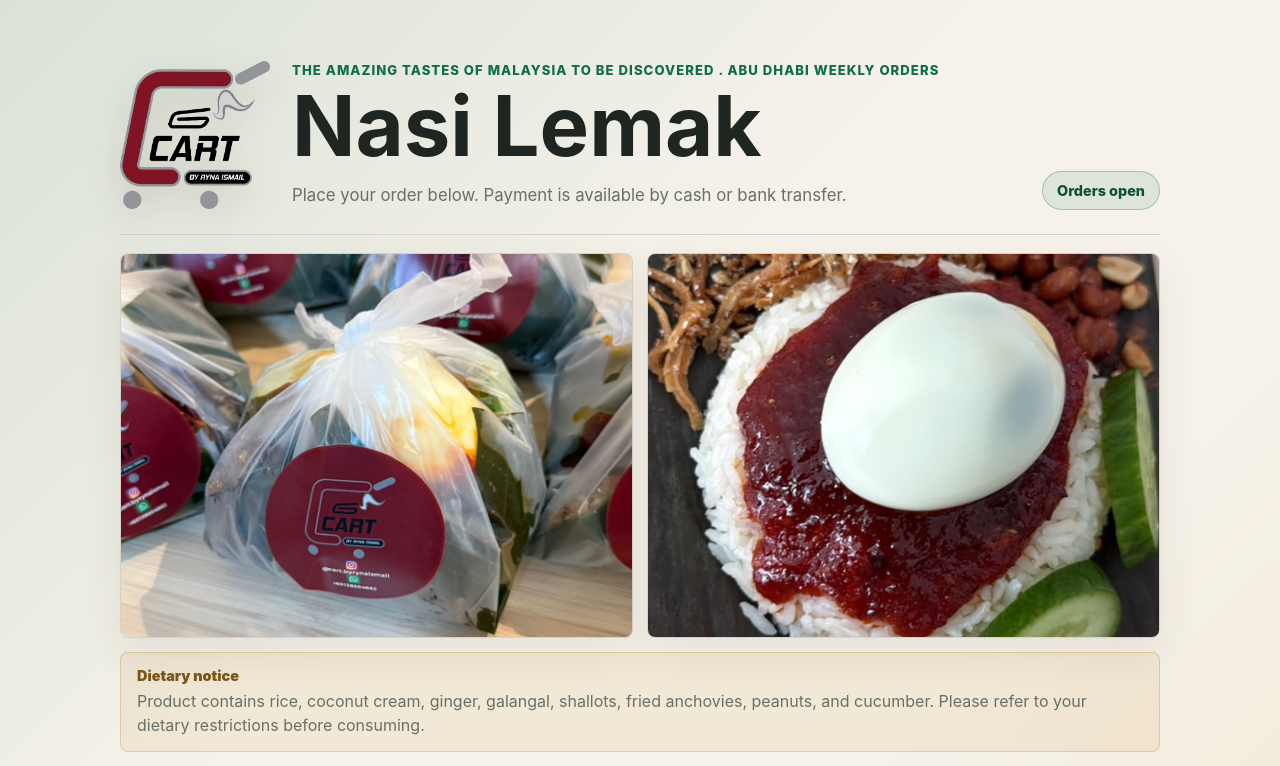
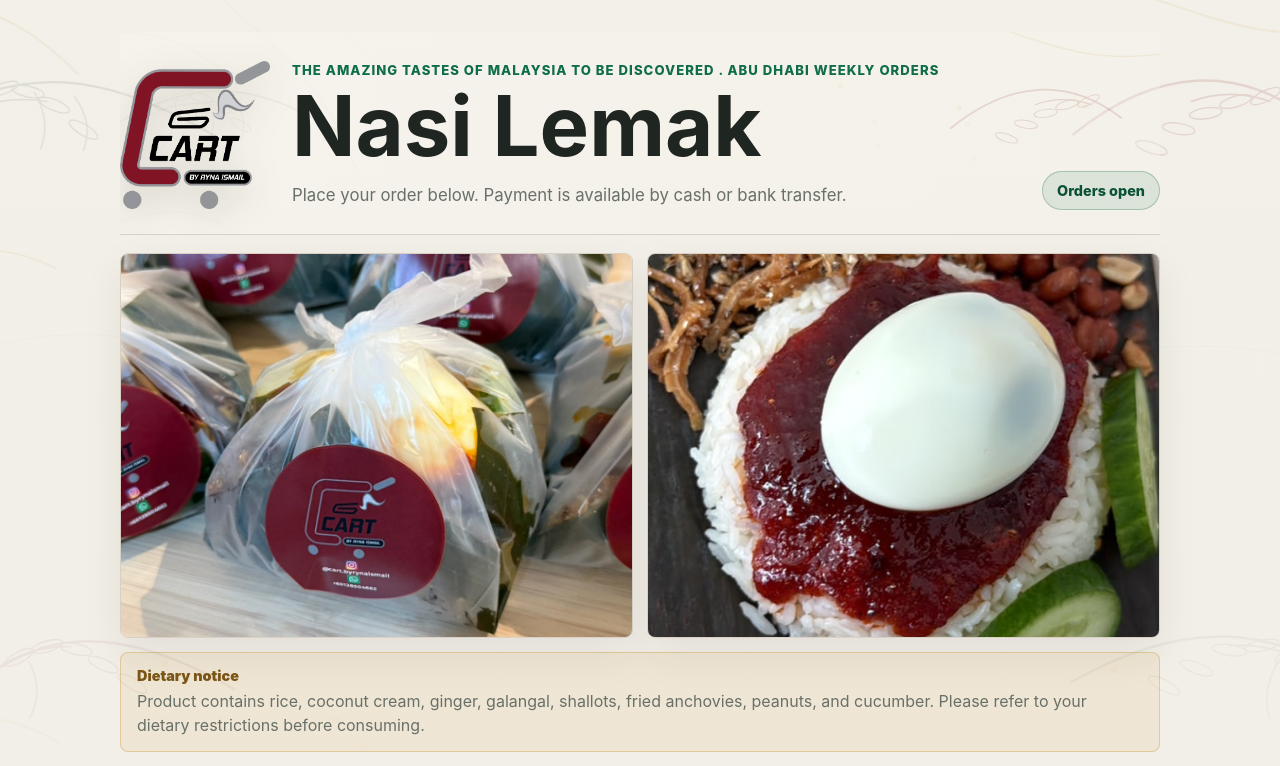
Before and after one commit to anwarkhairul2905-blip/cbriorderlist, a website: page index.html in a window 1280 px wide. Shown: the top 766 px of the page. Drawn offline with Linux system fonts and the light colour scheme; no server answers.

Commit message:
Add botanical theme override stylesheet

```diff
--- a/index.html
+++ b/index.html
@@ -5,6 +5,7 @@
   <meta name="viewport" content="width=device-width, initial-scale=1">
   <title>Cart by Ryna Ismail Orders</title>
   <link rel="stylesheet" href="styles.css">
+  <link rel="stylesheet" href="theme.css">
 </head>
 <body>
   <main class="page-shell">
--- /dev/null
+++ b/theme.css
@@ -0,0 +1,40 @@
+body {
+  position: relative;
+  overflow-x: hidden;
+  background: var(--bg);
+}
+
+body::before {
+  content: "";
+  position: fixed;
+  inset: 0;
+  z-index: -1;
+  background:
+    linear-gradient(180deg, rgba(246, 242, 234, 0.82), rgba(246, 242, 234, 0.92)),
+    url("assets/acar-theme.svg") center top / cover no-repeat;
+  filter: saturate(0.9) contrast(0.98);
+  transform: scale(1.02);
+  transform-origin: center top;
+  pointer-events: none;
+}
+
+.hero {
+  position: relative;
+  overflow: hidden;
+}
+
+.hero::before {
+  content: "";
+  position: absolute;
+  inset: 0;
+  background:
+    linear-gradient(90deg, rgba(255, 253, 248, 0.78), rgba(255, 253, 248, 0.26)),
+    url("assets/acar-theme.svg") center top / cover no-repeat;
+  opacity: 0.26;
+  pointer-events: none;
+}
+
+.hero > * {
+  position: relative;
+  z-index: 1;
+}
```
Also changed, not shown: assets/acar-theme.svg (added).
